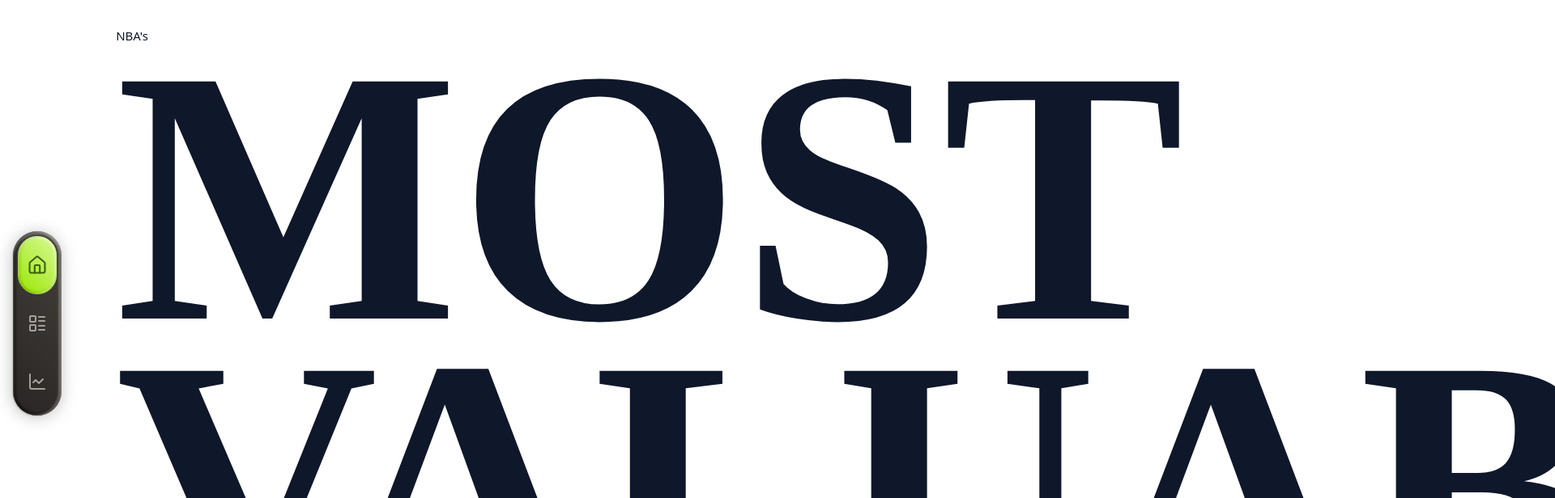
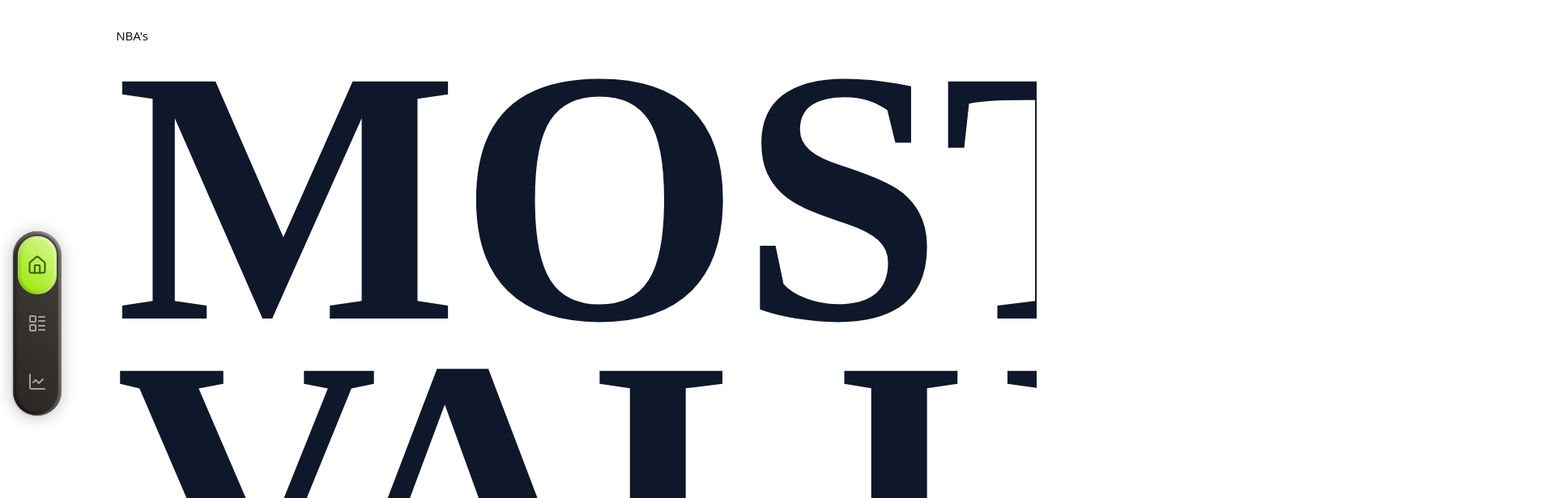
Before and after one commit to DindieWestWood/nba-mvc, a Vue app: page / in a window 1280 px wide. Shown: the top 616 px of the page at 81% size, 1920 px wide, since content can reach past the window. Built offline with nearby package versions, Linux system fonts and the light colour scheme; no server answers; the HTML template or start-up script is replaced by a standard one.

Commit message:
feat: page layout

```diff
--- a/src/App.vue
+++ b/src/App.vue
@@ -15,11 +15,11 @@
 
 <template>
   <div class="app-shell">
-    <div class="nav-ctn">
+    <header role="banner" class="nav-ctn">
       <NavigationMenu />
-    </div>
+    </header>
 
-    <main class="content" role="main">
+    <main role="main" class="content">
       <RouterView />
     </main>
   </div>
@@ -33,6 +33,22 @@
   background: var(--surface-body);
   color: var(--color-text-primary);
   font-family: var(--font-family-base);
+  overflow: hidden;
+}
+
+header {
+  position: fixed;
+  z-index: 100;
+  width: 100%;
+  bottom: 0;
+  display: flex;
+  align-items: center;
+  justify-content: center;
+  padding: 1rem;
+}
+
+main {
+  overflow: auto;
 }
 
 .nav-ctn {
@@ -75,9 +91,9 @@
     grid-template-columns: auto 1fr;
   }
 
-  .nav-ctn {
+  header {
+    position: relative;
     height: 100%;
-    padding: 1rem;
   }
 }
 </style>
```
